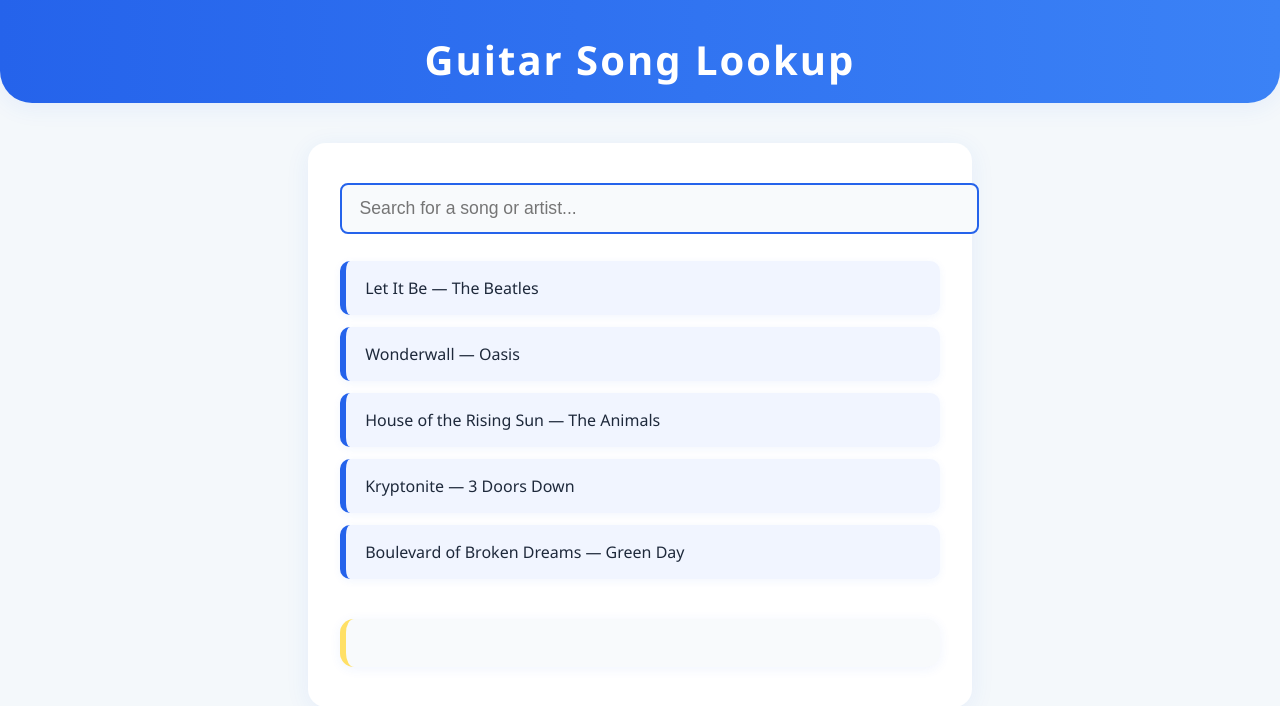
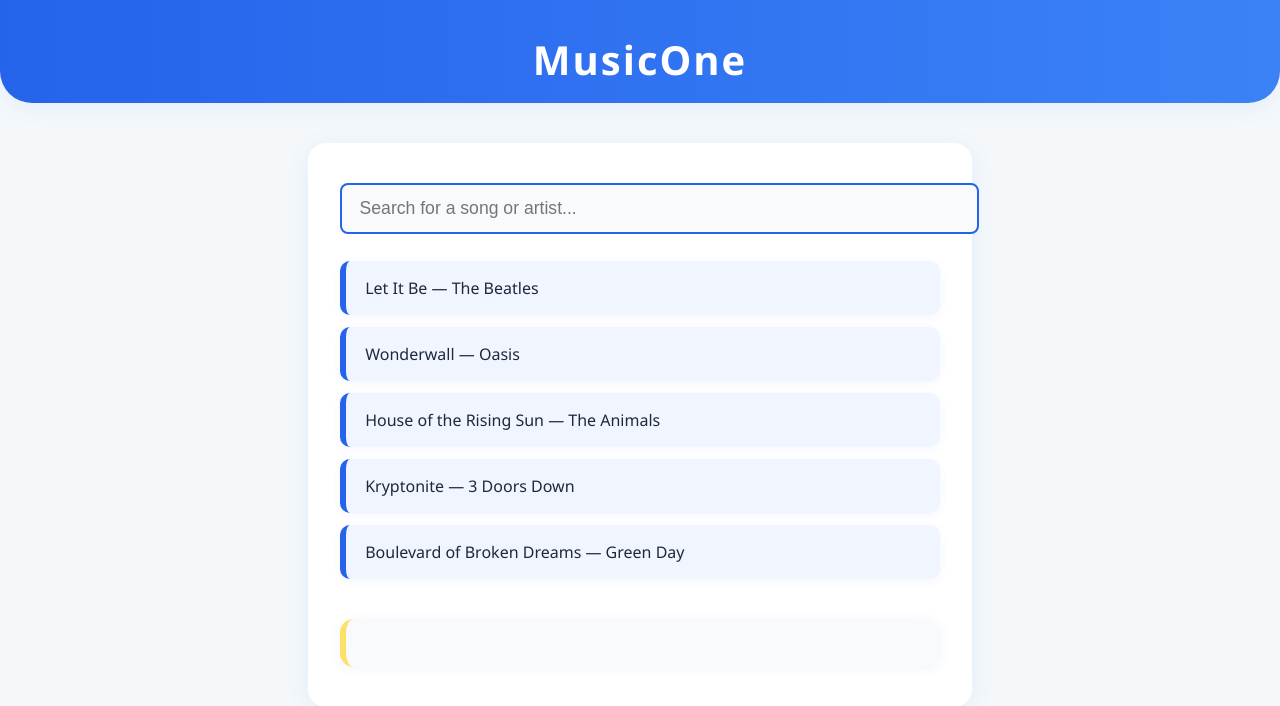
Before and after one commit to anon-carrion/guitar-song-lookup, a plain HTML site: page index.html in a window 1280 px wide. Drawn offline with Linux system fonts and the light colour scheme.

Commit message:
Update site title in index.html

```diff
--- a/index.html
+++ b/index.html
@@ -3,12 +3,12 @@
 <head>
   <meta charset="UTF-8" />
   <meta name="viewport" content="width=device-width, initial-scale=1.0" />
-  <title>Guitar Song Lookup</title>
+  <title>MusicOne</title>
   <link rel="stylesheet" href="css/style.css" />
 </head>
 <body>
   <header>
-    <h1>Guitar Song Lookup</h1>
+    <h1>MusicOne</h1>
   </header>
   <div class="container">
     <input id="searchBar" type="text" placeholder="Search for a song or artist..." />
```
